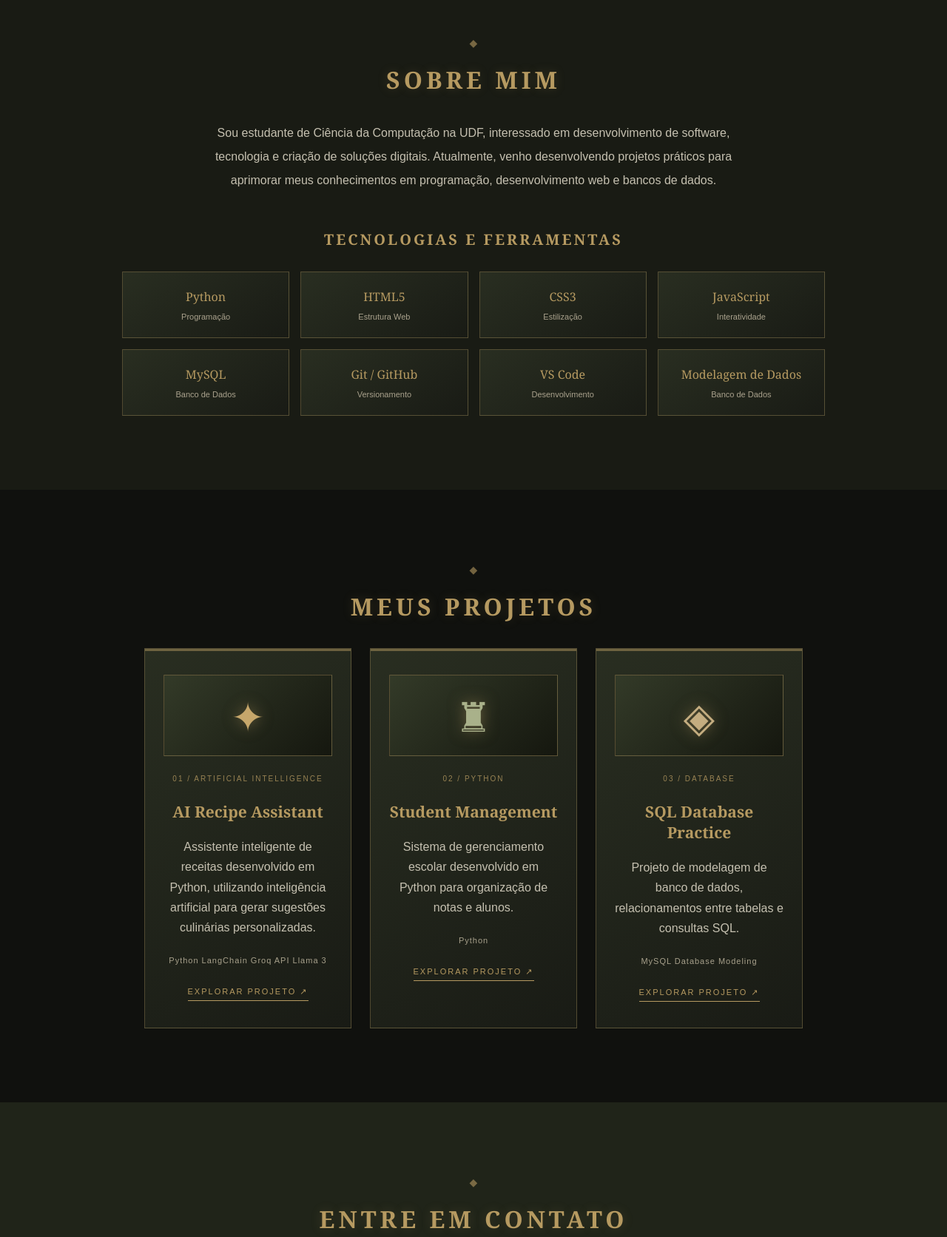
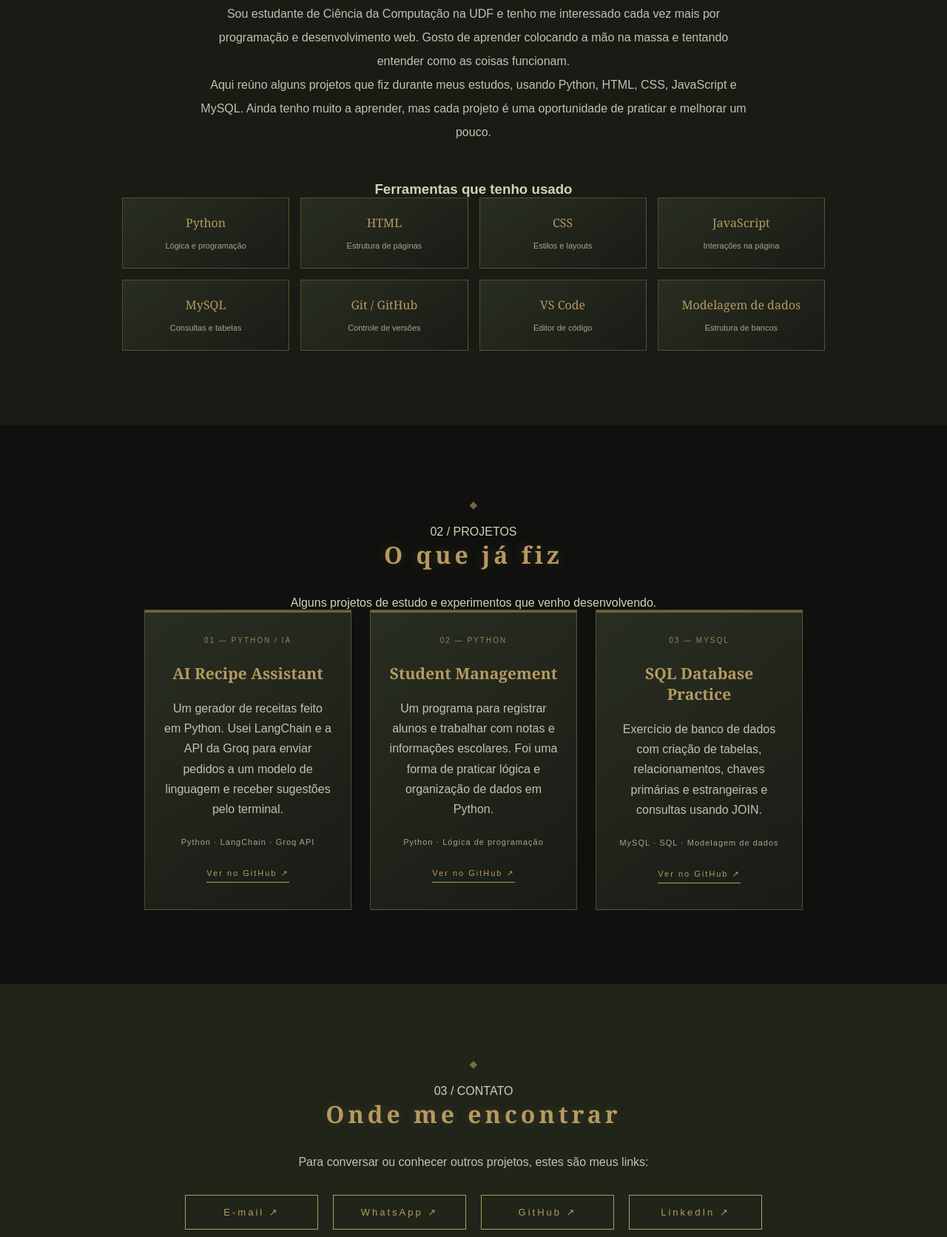
Before and after one commit to Biel9080/Portifolio, a plain HTML site: page index.html in a window 1280 px wide. Shown: the part 1029-2701 px from the top of the page at 74% size. Drawn offline with Linux system fonts and the light colour scheme.

Commit message:
Make portfolio copy more personal and fix project links

```diff
--- a/index.html
+++ b/index.html
@@ -1,28 +1,23 @@
-<
 <!DOCTYPE html>
 <html lang="pt-BR">
-
 <head>
     <meta charset="UTF-8">
     <meta name="viewport" content="width=device-width, initial-scale=1.0">
-
-    <title>MeuPortfólio</title>
+    <meta name="description" content="Portfólio de Ítalo Gabriel, estudante de Ciência da Computação na UDF.">
+    <title>Ítalo Gabriel | Portfólio</title>
 
     <link rel="stylesheet" href="style.css">
     <script src="script.js" defer></script>
 </head>
 
 <body>
-
-    <!-- Música de fundo -->
     <audio id="background-music" loop>
         <source src="assets/audio/trilha.mp3" type="audio/mpeg">
     </audio>
 
-    <!-- Cabeçalho -->
     <header>
         <nav>
-            <a href="#inicio" class="logo">Portifólio</a>
+            <a href="#inicio" class="logo">ÍG.</a>
 
             <ul>
                 <li><a href="#inicio">Início</a></li>
@@ -31,222 +26,127 @@
                 <li><a href="#contato">Contato</a></li>
             </ul>
 
-            <button id="music-button">♫ Música: OFF</button>
+            <button id="music-button" type="button">♫ Música: OFF</button>
         </nav>
     </header>
 
-    <!-- Página inicial -->
     <main>
-
         <section id="inicio" class="hero">
-            <p class="subtitle">WELCOME TO MY WORLD</p>
-
-            <h1>Ítalo Gabriel Oliveira de Souza</h1>
-
-            <h2>Estudante de Ciência da Computação</h2>
-
-            <p>
-                Transformando ideias em experiências digitais
-                através da tecnologia e criatividade.
+            <p class="eyebrow">PORTFÓLIO PESSOAL</p>
+            <h1>Ítalo Gabriel</h1>
+            <h2>Estudante de Ciência da Computação · UDF</h2>
+            <p class="hero-description">
+                Um pouco do que venho estudando, praticando e criando com programação.
             </p>
-
-            <a href="#projetos" class="hero-button">
-                EXPLORAR PROJETOS
-            </a>
+            <a href="#projetos" class="hero-button">VER PROJETOS</a>
         </section>
 
-
-<!-- Sobre mim -->
         <section id="sobre" class="about">
-
-    <h2>SOBRE MIM</h2>
+            <div class="section-heading">
+                <span class="section-index">01 / SOBRE</span>
+                <h2>Um pouco sobre mim</h2>
+            </div>
 
             <div class="about-content">
                 <p>
-            Sou estudante de Ciência da Computação na UDF,
-            interessado em desenvolvimento de software,
-            tecnologia e criação de soluções digitais.
-
-            Atualmente, venho desenvolvendo projetos práticos
-            para aprimorar meus conhecimentos em programação,
-            desenvolvimento web e bancos de dados.
+                    Sou estudante de Ciência da Computação na UDF e tenho me interessado
+                    cada vez mais por programação e desenvolvimento web. Gosto de aprender
+                    colocando a mão na massa e tentando entender como as coisas funcionam.
+                </p>
+                <p>
+                    Aqui reúno alguns projetos que fiz durante meus estudos, usando
+                    Python, HTML, CSS, JavaScript e MySQL. Ainda tenho muito a aprender,
+                    mas cada projeto é uma oportunidade de praticar e melhorar um pouco.
                 </p>
             </div>
 
-    <h3 class="skills-title">TECNOLOGIAS E FERRAMENTAS</h3>
+            <div class="skills-area">
+                <h3>Ferramentas que tenho usado</h3>
 
                 <div class="skills-container">
+                    <div class="skill-item"><span>Python</span><small>Lógica e programação</small></div>
+                    <div class="skill-item"><span>HTML</span><small>Estrutura de páginas</small></div>
+                    <div class="skill-item"><span>CSS</span><small>Estilos e layouts</small></div>
+                    <div class="skill-item"><span>JavaScript</span><small>Interações na página</small></div>
+                    <div class="skill-item"><span>MySQL</span><small>Consultas e tabelas</small></div>
+                    <div class="skill-item"><span>Git / GitHub</span><small>Controle de versões</small></div>
+                    <div class="skill-item"><span>VS Code</span><small>Editor de código</small></div>
+                    <div class="skill-item"><span>Modelagem de dados</span><small>Estrutura de bancos</small></div>
+                </div>
+            </div>
+        </section>
 
-        <div class="skill-item">
-            <span>Python</span>
-            <small>Programação</small>
+        <section id="projetos" class="projects">
+            <div class="section-heading">
+                <span class="section-index">02 / PROJETOS</span>
+                <h2>O que já fiz</h2>
+                <p>Alguns projetos de estudo e experimentos que venho desenvolvendo.</p>
             </div>
 
-        <div class="skill-item">
-            <span>HTML5</span>
-            <small>Estrutura Web</small>
-        </div>
-
-        <div class="skill-item">
-            <span>CSS3</span>
-            <small>Estilização</small>
-        </div>
-
-        <div class="skill-item">
-            <span>JavaScript</span>
-            <small>Interatividade</small>
-        </div>
-
-        <div class="skill-item">
-            <span>MySQL</span>
-            <small>Banco de Dados</small>
-        </div>
-
-        <div class="skill-item">
-            <span>Git / GitHub</span>
-            <small>Versionamento</small>
-        </div>
-
-        <div class="skill-item">
-            <span>VS Code</span>
-            <small>Desenvolvimento</small>
-        </div>
-
-        <div class="skill-item">
-            <span>Modelagem de Dados</span>
-            <small>Banco de Dados</small>
-        </div>
-
-    </div>
-
-</section>
-
-        </section>
-
-
-<!-- Projetos -->
-<section id="projetos" class="projects">
-
-    <h2>MEUS PROJETOS</h2>
-
             <div class="project-container">
-
-
                 <article class="project-card">
-    <div class="project-art recipe-art">✦</div>
-    <span class="project-number">01 / ARTIFICIAL INTELLIGENCE</span>
-
+                    <span class="project-number">01 — PYTHON / IA</span>
                     <h3>AI Recipe Assistant</h3>
-
                     <p>
-        Assistente inteligente de receitas desenvolvido em Python,
-        utilizando inteligência artificial para gerar sugestões
-        culinárias personalizadas.
+                        Um gerador de receitas feito em Python. Usei LangChain e a API
+                        da Groq para enviar pedidos a um modelo de linguagem e receber
+                        sugestões pelo terminal.
                     </p>
-
-    <div class="project-tags">
-        Python LangChain Groq API Llama 3
-    </div>
-
-    <a href="https://github.com/Biel9080"
-       target="_blank" rel="noopener noreferrer">
-        EXPLORAR PROJETO ↗
-    </a>
+                    <div class="project-tags">Python · LangChain · Groq API</div>
+                    <a href="https://github.com/Biel9080/AI-recipe-assistant"
+                       target="_blank" rel="noopener noreferrer">Ver no GitHub ↗</a>
                 </article>
 
                 <article class="project-card">
-            <div class="project-art school-art">♜</div>
-            <span class="project-number">02 / PYTHON</span>
-
+                    <span class="project-number">02 — PYTHON</span>
                     <h3>Student Management</h3>
-
                     <p>
-                Sistema de gerenciamento escolar desenvolvido
-                em Python para organização de notas e alunos.
+                        Um programa para registrar alunos e trabalhar com notas e
+                        informações escolares. Foi uma forma de praticar lógica e
+                        organização de dados em Python.
                     </p>
-
-            <div class="project-tags">
-                Python
-            </div>
-
+                    <div class="project-tags">Python · Lógica de programação</div>
                     <a href="https://github.com/Biel9080/Student-management-system"
-               target="_blank" rel="noopener noreferrer">
-                EXPLORAR PROJETO ↗
-            </a>
+                       target="_blank" rel="noopener noreferrer">Ver no GitHub ↗</a>
                 </article>
 
                 <article class="project-card">
-            <div class="project-art database-art">◈</div>
-            <span class="project-number">03 / DATABASE</span>
+                    <span class="project-number">03 — MYSQL</span>
+                    <h3>SQL Database Practice</h3>
+                    <p>
+                        Exercício de banco de dados com criação de tabelas,
+                        relacionamentos, chaves primárias e estrangeiras e consultas
+                        usando JOIN.
+                    </p>
+                    <div class="project-tags">MySQL · SQL · Modelagem de dados</div>
+                    <a href="https://github.com/Biel9080/Database-Management---SQL-Practice"
+                       target="_blank" rel="noopener noreferrer">Ver no GitHub ↗</a>
+                </article>
+            </div>
+        </section>
 
-            <h3>SQL Database Practice</h3>
-
-            <p>
-                Projeto de modelagem de banco de dados,
-                relacionamentos entre tabelas e consultas SQL.
-            </p>
-
-            <div class="project-tags">
-                MySQL Database Modeling
+        <section id="contato" class="contact">
+            <div class="section-heading">
+                <span class="section-index">03 / CONTATO</span>
+                <h2>Onde me encontrar</h2>
+                <p>Para conversar ou conhecer outros projetos, estes são meus links:</p>
             </div>
 
-            <a href="https://github.com/Biel9080/sql-database-practice"
-               target="_blank" rel="noopener noreferrer">
-                EXPLORAR PROJETO ↗
-            </a>
-        </article>
-
+            <div class="contact-links">
+                <a href="https://mail.google.com/mail/?view=cm&amp;fs=1&amp;to=lotai0484@gmail.com"
+                   target="_blank" rel="noopener noreferrer">E-mail ↗</a>
+                <a href="https://wa.me/5561991940536"
+                   target="_blank" rel="noopener noreferrer">WhatsApp ↗</a>
+                <a href="https://github.com/Biel9080"
+                   target="_blank" rel="noopener noreferrer">GitHub ↗</a>
+                <a href="https://www.linkedin.com/in/%C3%ADtalo-gabriel-oliveira-de-souza-293b66428/"
+                   target="_blank" rel="noopener noreferrer">LinkedIn ↗</a>
             </div>
-
         </section>
-
-
-<!-- Contato -->
-<section id="contato" class="contact">
-
-    <h2>ENTRE EM CONTATO</h2>
-
-    <p>
-        Interessado em tecnologia, programação e novos desafios.
-        Vamos conectar!
-    </p>
-
-
-<div class="contact-links">
-
-    <a href="mailto:lotai0484@gmail.com">
-        E-MAIL ↗
-    </a>
-
-    <a href="https://wa.me/5561991940536"
-       target="_blank"
-       rel="noopener noreferrer">
-        WHATSAPP ↗
-    </a>
-
-    <a href="https://github.com/Biel9080"
-       target="_blank"
-       rel="noopener noreferrer">
-        GITHUB ↗
-    </a>
-
-</div>
-
-
-    <span class="contact-subtitle">
-        ABERTO A NOVAS CONEXÕES E OPORTUNIDADES
-    </span>
-
-</section>
-
-        </section>
-
     </main>
 
-    <!-- Rodapé -->
     <footer>
-        <p>© 2026 - Meu Portfólio | Todos os direitos reservados.</p>
+        <p>Feito por Ítalo Gabriel · 2026</p>
     </footer>
-
 </body>
 </html>
```
Lines whose indentation alone changed are shown as unchanged.
